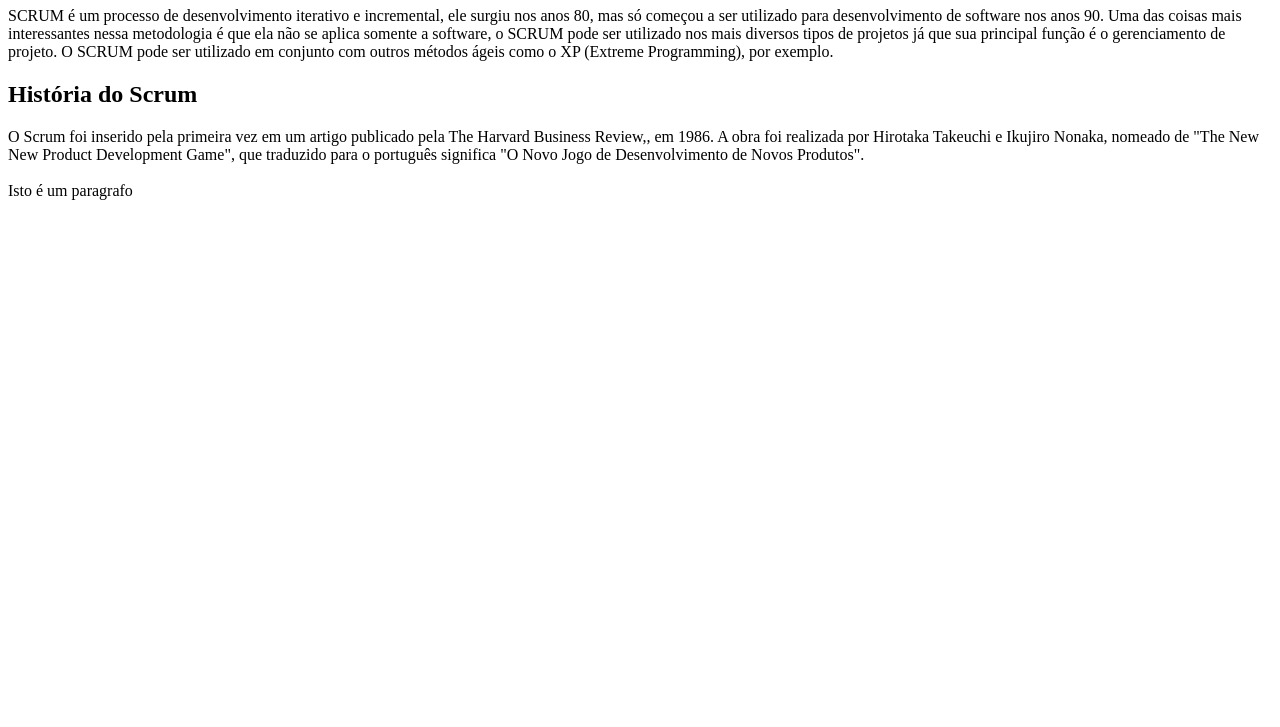
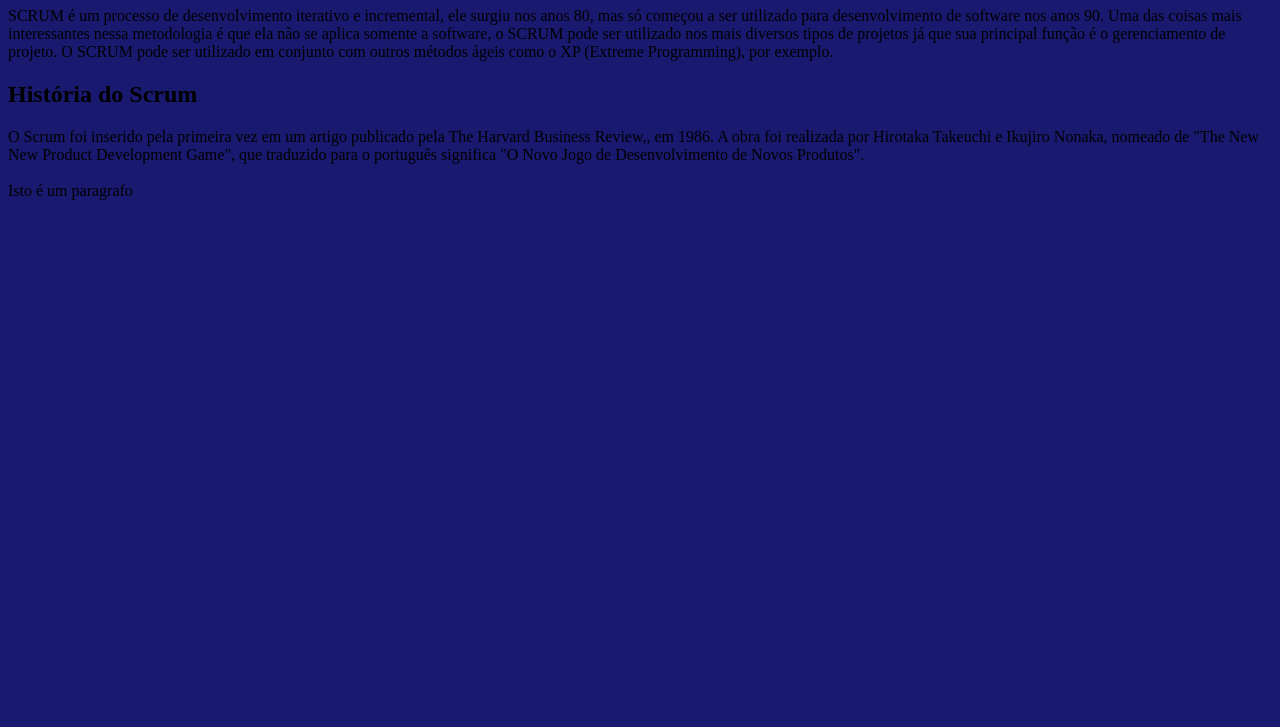
Before and after one commit to AlissonED/teste, a plain HTML site: page index.html in a window 1280 px wide. Shown: the part 73-800 px from the top of the page. Drawn offline with Linux system fonts and the light colour scheme.

Commit message:
Update index.html

```diff
--- a/index.html
+++ b/index.html
@@ -1,6 +1,10 @@
 <!DOCTYPE html>
 <html>
 <head>
+  <style>
+    body{background-color: MidnightBlue}
+  </style>
+
 <title>Page Title</title>
 </head>
 <body>
```
